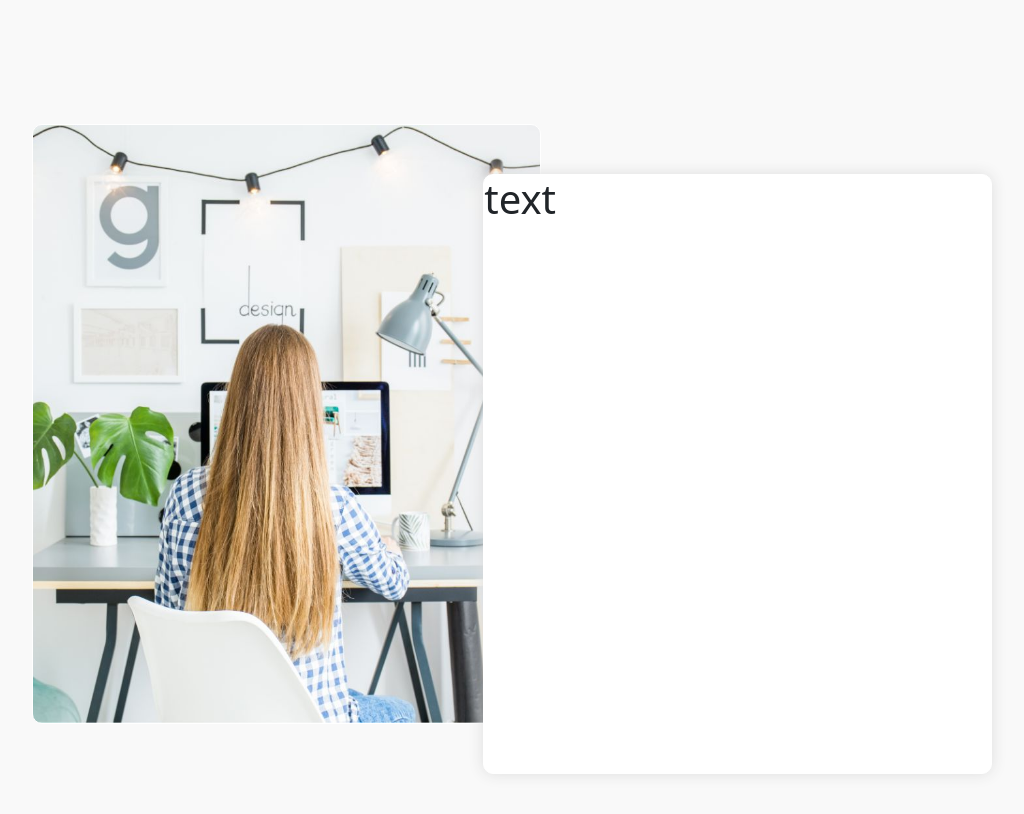
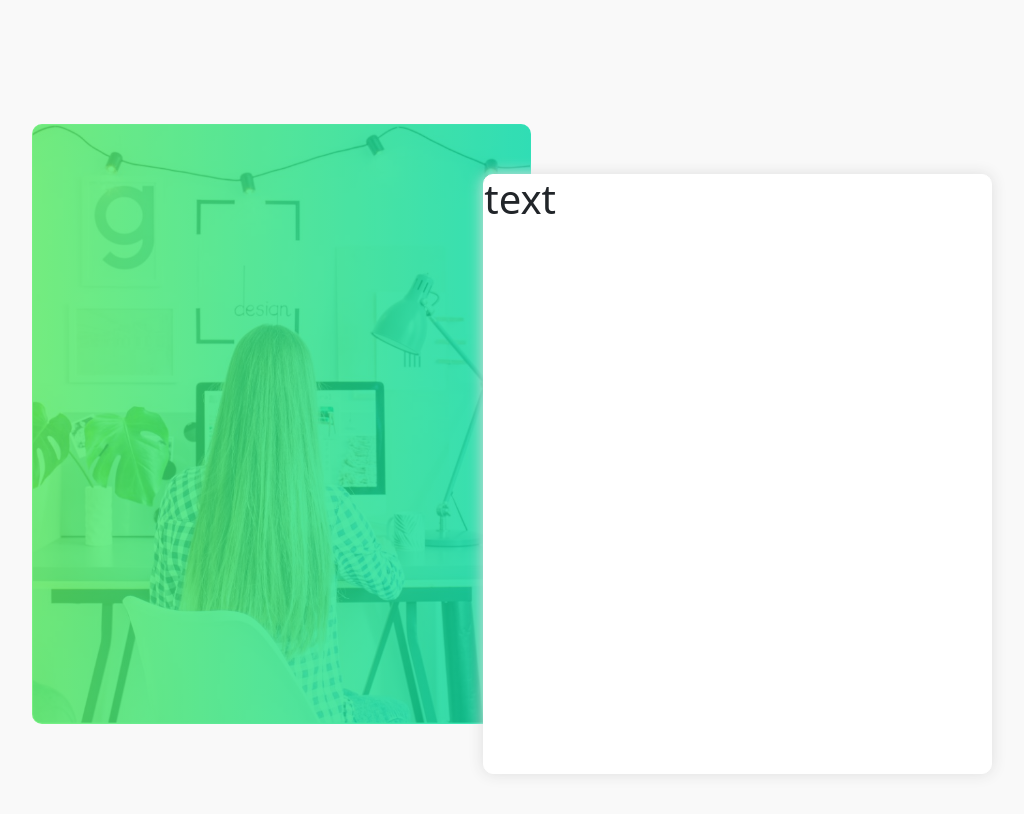
Before and after one commit to carlo-ddm/proj-html-vuejs, a Vue app: page / in a window 1280 px wide. Shown: the part 3720-4534 px from the top of the page, without its empty margins (128-1152 px from the left). Built offline with nearby package versions, Linux system fonts and the light colour scheme.

Commit message:
sistemazione overlay

```diff
--- a/src/components/MainComp.vue
+++ b/src/components/MainComp.vue
@@ -100,8 +100,10 @@
   <section id="sect-4">
     <div class="cdd_container top">
       <div class="custom_container w-100">
+        <div class="green">
           <div class="long-hair">
 
+          </div>
         </div>
       </div>
       <div class="custom_container over w-100">
@@ -109,11 +111,6 @@
           <h1>text</h1>
         </div>
       </div>
-      <!-- <div class="green-overlay" >
-          <img class="long-hair" src="../assets/images/person-with-long-curly-hair-PZ99QM2-2x.jpg" alt="">
-      </div> -->
-      <!-- <img class="woman" src="../assets/images/businesswoman-analysing-document-P8WSNMC-1024x820.jpg" alt=""> -->
-      <!-- <div class="custom_container" ></div> -->
     </div>
 
     <!-- BOTTOM -->
@@ -448,19 +445,22 @@ export default {
   width: 100%;
   background-color: #F9F9F9;
   .top {
-    // position: relative;
-    // display: flex;
-    // align-items: center;
     padding: 200px 0;
     .custom_container {
+      .green {
+        @include grad;
+        width: 52%;
+        border-radius: 10px;
         div.long-hair {
-        width: 53%;
+          width: 100%;
           height: 600px;
           border: 1px solid #FFFFFF;
           border-radius: 10px;
           background-image: url(../assets/images/person-with-long-curly-hair-PZ99QM2-2x.jpg);
           background-position: center;
           background-size: cover;
+          opacity: 0.2;
+        }
       }
     }
 
```
Lines whose indentation alone changed are shown as unchanged.
